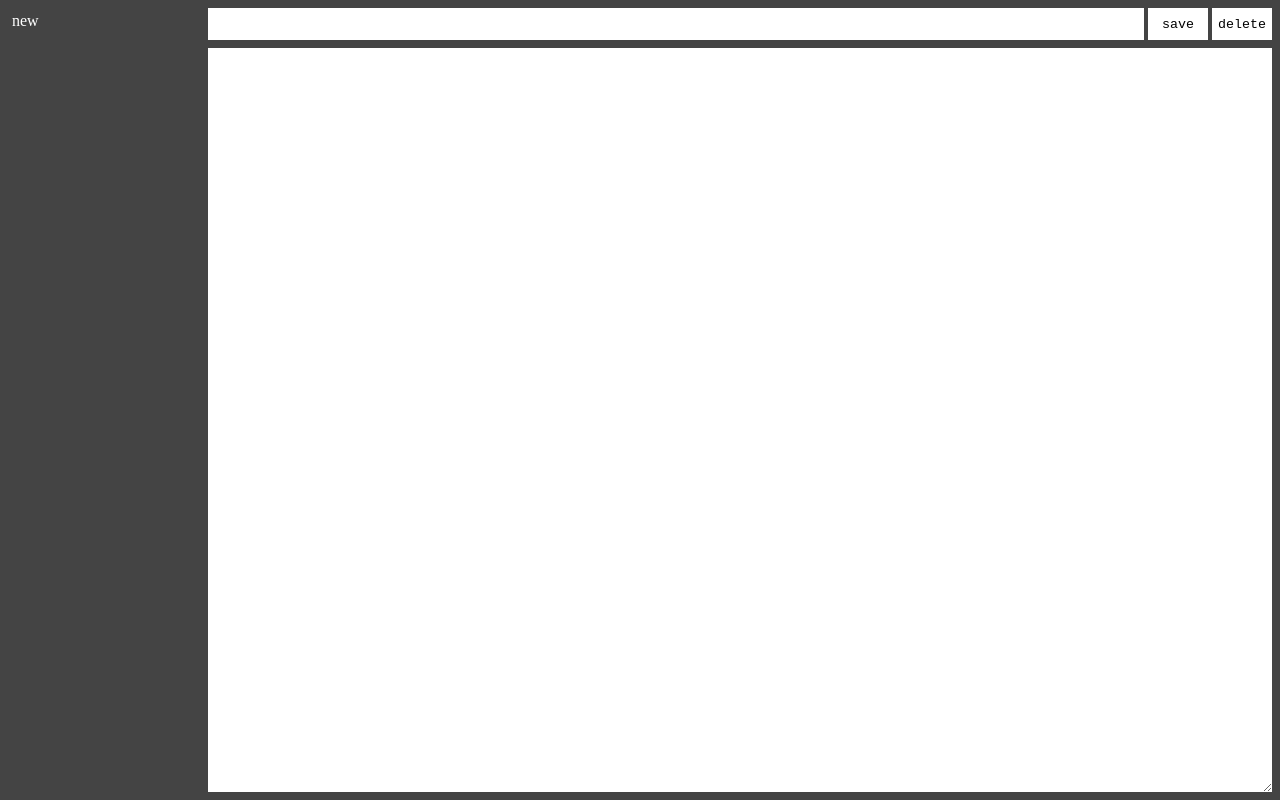
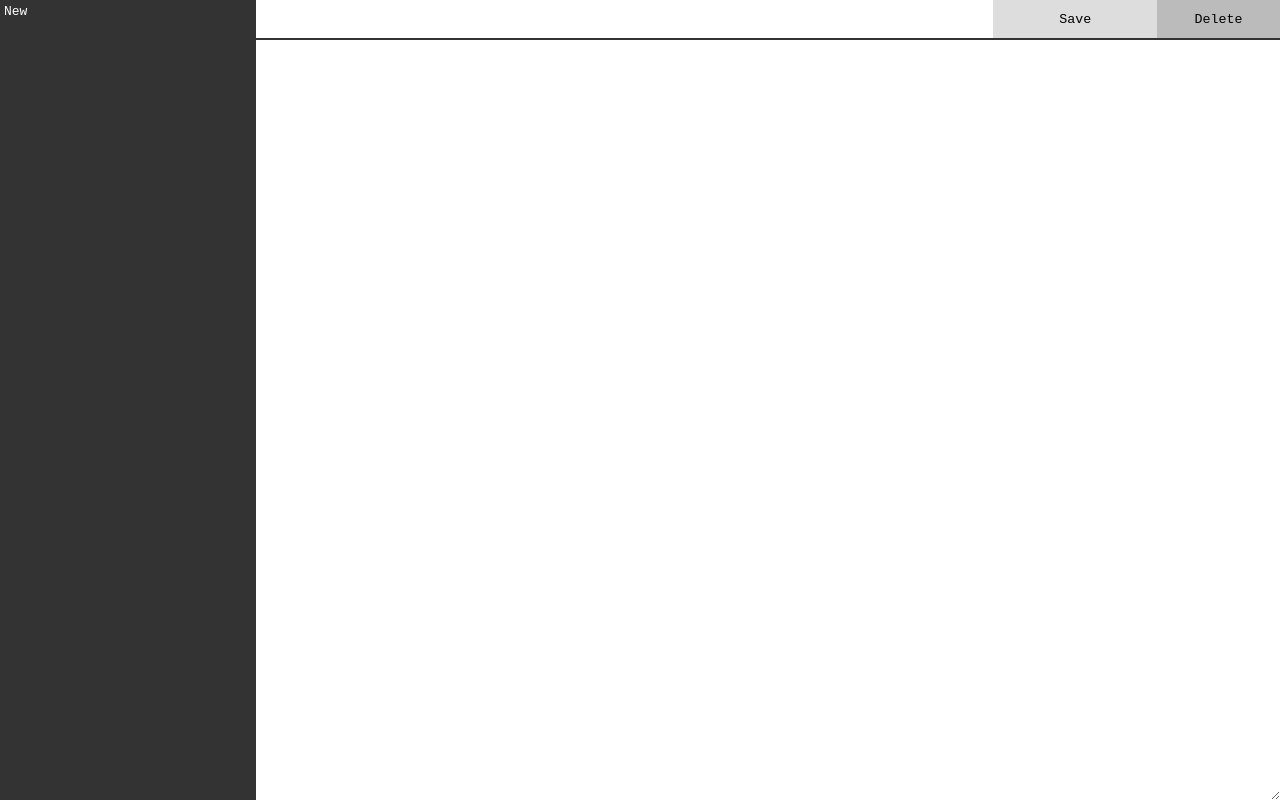
Before and after one commit to damiankennedy2012/damiankennedy2012.github.io, a plain HTML site: page index.html in a window 1280 px wide. Drawn offline with Linux system fonts and the light colour scheme.

Commit message:
Update index.html
updated style

```diff
--- a/index.html
+++ b/index.html
@@ -2,17 +2,17 @@
 <head>
     <title>Accio</title>
 </head>
-<body style='background-color: #444; '>
-    <div style='width: 200px; height: 100%; float: left; margin: 0px; padding: 0px;' id='l' >
-    </div>
-    <div style='width: 100%; height: 100%; margin: 0px; padding: 0px;'>
-        <div style='height: 40px;'>
-            <input style='width: calc(100% - 328px); height: 32px; font-family: monospace; background-color: #fff; border: 0px; margin: 0px; padding: 4px; ' id='t' />
-            <input style='width: 60px; height: 32px; font-family: monospace; background-color: #fff; border: 0px; margin: 0px; padding: 0px; ' type='button' value='save' onclick='saveKeyClick()' />
-            <input style='width: 60px; height: 32px; font-family: monospace; background-color: #fff; border: 0px; margin: 0px; padding: 0px; ' type='button' value='delete' onclick='deleteKeyClick()' />
+<body style='height: 100%; background-color: #333; font-family: monospace; margin: 0; padding: 0; '>
+    <div style='display: flex; height: 100%; '>
+        <div style='width: 20%; height: 100%;' id='l'>
         </div>
-        <div style='height: calc(100% - 40px);'>
-            <textarea style='width: calc(100% - 200px); height: 100%; font-family: monospace; background-color: #fff; border: 0px; margin: 0px; padding: 4px;' id='c'>
+        <div style='width: 80%; height: 100%;'>
+            <div style='display: flex; width: 100%; height: 40; column-gap: 0'>
+                <input style='width: 72%; height: 38; font-family: monospace; background-color: #fff; border: 0; margin: 0; padding: 4;' id='t' />
+                <input style='width: 16%; height: 38; font-family: monospace; background-color: #ddd; border: 0;' type='button' value='Save' onclick='saveKeyClick()' />
+                <input style='width: 12%; height: 38; font-family: monospace; background-color: #bbb; border: 0;' type='button' value='Delete' onclick='deleteKeyClick()' />
+            </div>
+            <textarea style='width: 100%; height: calc(100% - 40px); background-color: #fff; border: 0; margin: 0; padding: 4;' id='c'>
             </textarea>
         </div>
     </div>
@@ -23,7 +23,7 @@
         const textboxTitle = document.getElementById('t');
         const textboxContent = document.getElementById('c');
 
-        divList.innerHTML += '<div style=\'margin: 4px 4px 16px 4px;\'><a style=\'color: #fff; text-decoration: none;\' href=\'?\'>new</a></div>';
+        divList.innerHTML += '<div style=\'margin: 4px 4px 18px 4px;\'><a style=\'color: #fff; text-decoration: none;\' href=\'?\'>New</a></div>';
 
         for (var key in localStorage) {
             if (key.startsWith('accio_')) {
```
